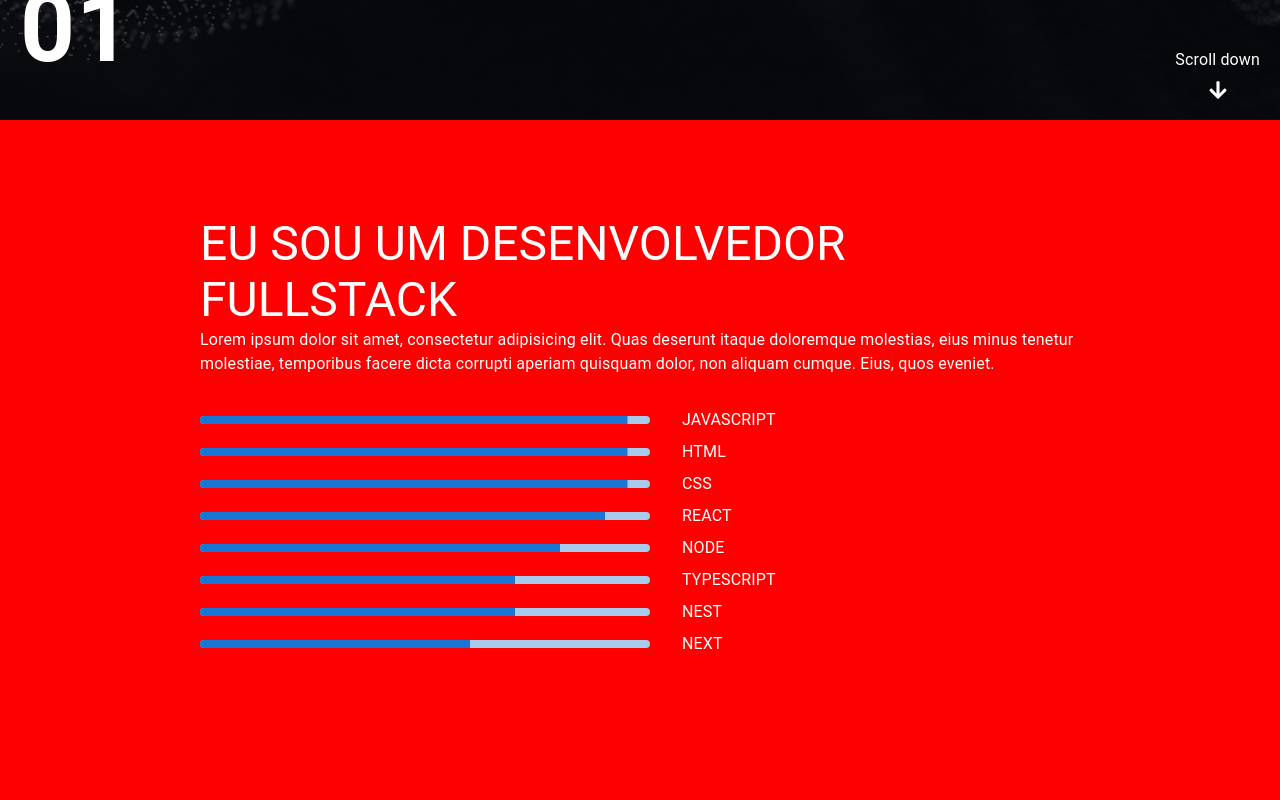
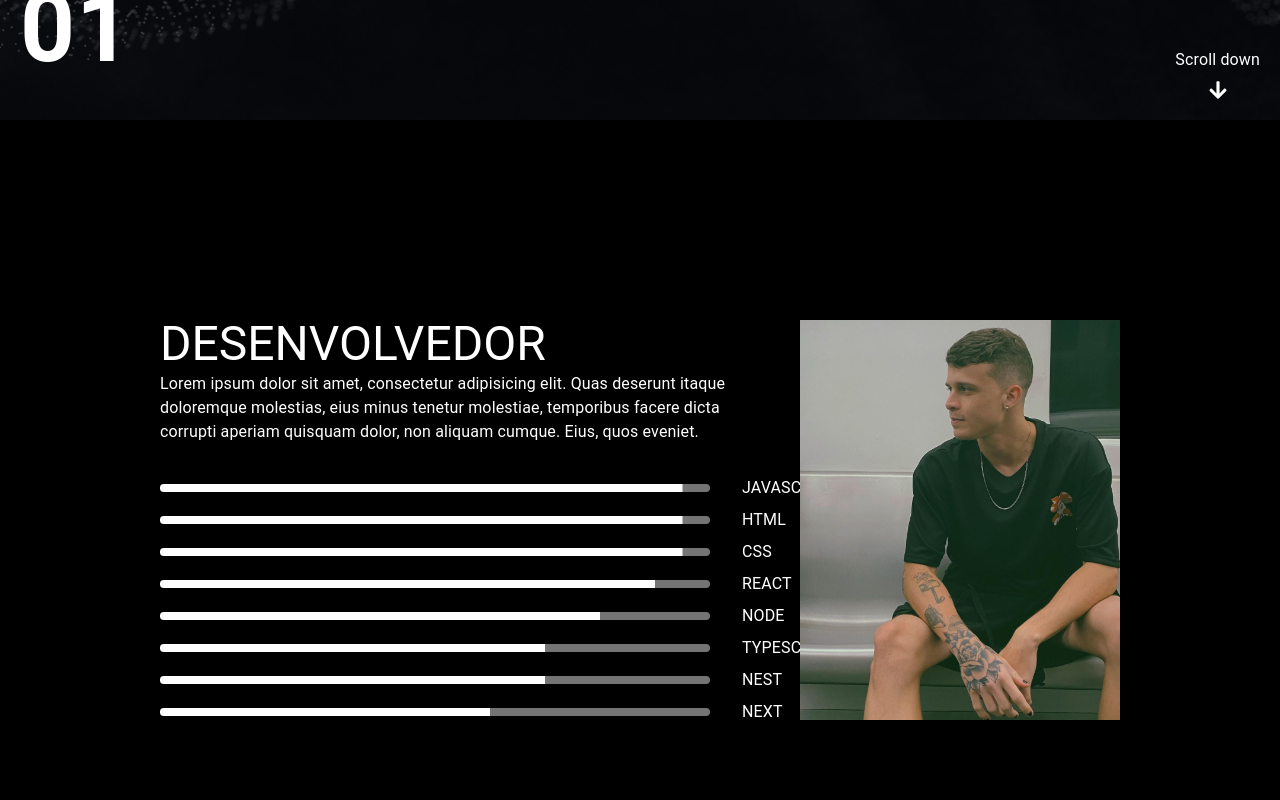
Before and after one commit to paulofreyyy/resume, a React (Vite) app: page / in a window 1280 px wide. Shown: the part 680-1480 px from the top of the page. Built offline with nearby package versions, Linux system fonts and the light colour scheme.

Commit message:
feat: estruturando skills

```diff
--- a/src/components/sections/sobre/components/skillBar.tsx
+++ b/src/components/sections/sobre/components/skillBar.tsx
@@ -16,8 +16,19 @@ export const SkillBar = ({ title, value }: Props) => {
                     gap: 4
                 }}
             >
-                <Box minWidth={450}>
-                    <LinearProgress variant="determinate" value={value} sx={{ height: 8, borderRadius: 10 }} />
+                <Box minWidth={550}>
+                    <LinearProgress
+                        variant="determinate"
+                        value={value}
+                        sx={{
+                            height: 8,
+                            borderRadius: 10,
+                            bgcolor: '#747474',
+                            '& .MuiLinearProgress-bar': {
+                                backgroundColor: '#FFF',
+                            },
+                        }}
+                    />
                 </Box>
 
                 <Typography>{title}</Typography>
--- a/src/components/sections/sobre/index.tsx
+++ b/src/components/sections/sobre/index.tsx
@@ -6,11 +6,14 @@ export const SobreMim = () => {
         <Box
             height='100vh'
             color='#FFF'
-            bgcolor='red'
-            py={12}
-            px={25}
+            bgcolor='#000'
+            px={20}
+            display='flex'
+            justifyContent='space-between'
+            alignItems='center'
         >
-            <Typography variant="h3">EU SOU UM DESENVOLVEDOR FULLSTACK</Typography>
+            <Box width='60%' height='fit-content'>
+                <Typography variant="h3">DESENVOLVEDOR</Typography>
                 <Typography>
                     Lorem ipsum dolor sit amet, consectetur adipisicing elit. Quas deserunt itaque doloremque molestias, eius minus tenetur molestiae,
                     temporibus facere dicta corrupti aperiam quisquam dolor, non aliquam cumque. Eius, quos eveniet.
@@ -28,5 +31,14 @@ export const SobreMim = () => {
                     <SkillBar title="NEXT" value={60} />
                 </Box>
             </Box>
+
+            <Box
+                component='img'
+                src="/pauloPhoto.jpg"
+                sx={{
+                    height: 400,
+                }}
+            />
+        </Box>
     )
 }
```
Lines whose indentation alone changed are shown as unchanged.
